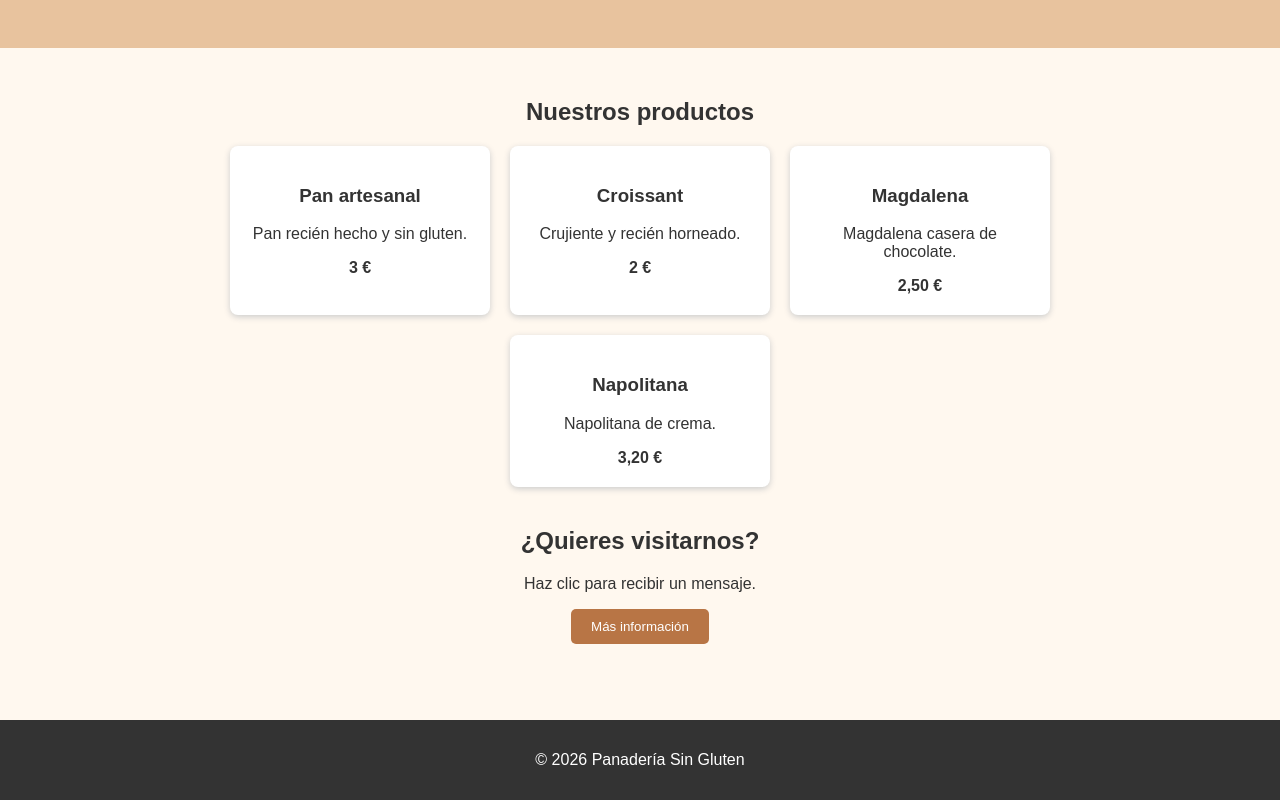
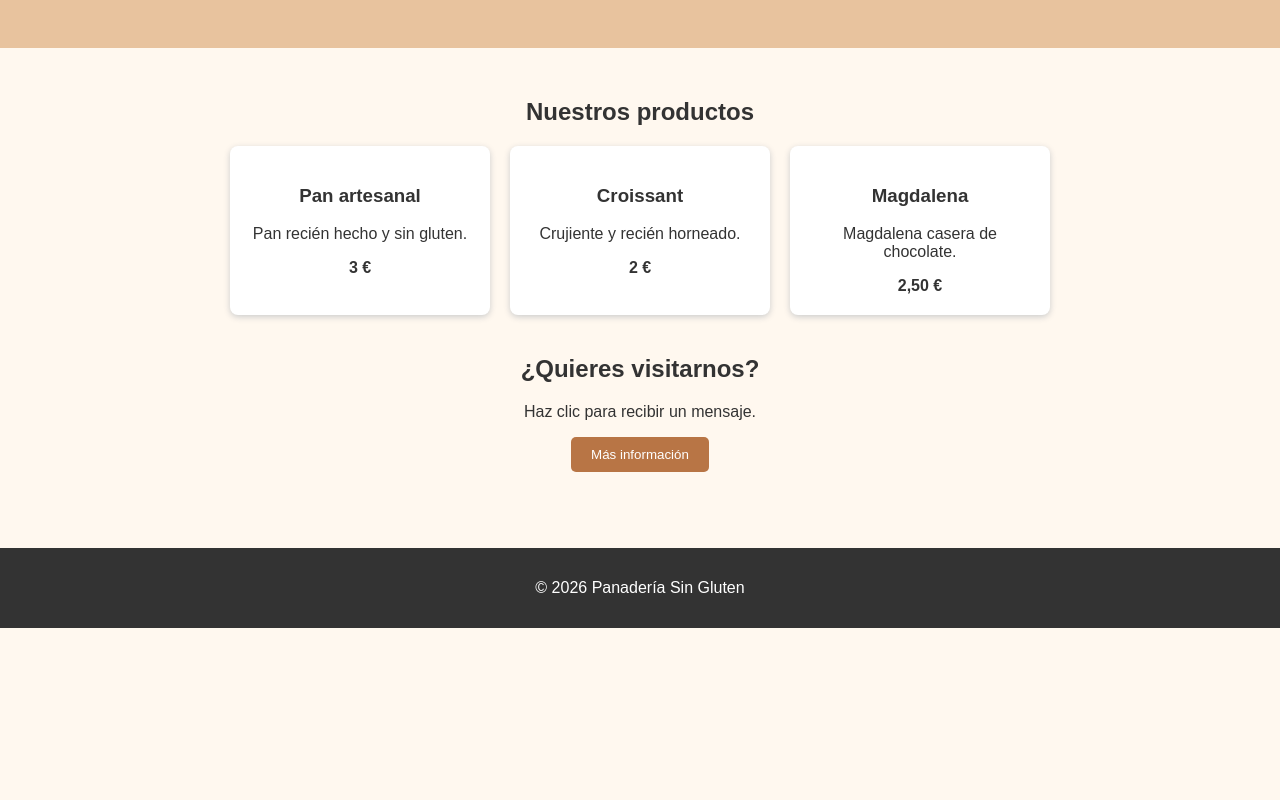
Before and after one commit to Nur-L/proyecto_ud1_lamazares_guerreiro, a plain HTML site: page index.html in a window 1280 px wide. Shown: the part 109-909 px from the top of the page. After the commit the page ends 800 px from the top, so only its background shows below. Drawn offline with Linux system fonts and the light colour scheme; a script that the page names is missing.

Commit message:
Recuperar versión anterior index.html con restore

```diff
--- a/index.html
+++ b/index.html
@@ -35,12 +35,6 @@
                     <p>Magdalena casera de chocolate.</p>
                     <strong>2,50 €</strong>
                 </article>
-
-                <article>
-                    <h3>Napolitana</h3>
-                    <p>Napolitana de crema.</p>
-                    <strong>3,20 €</strong>
-                </article>
             </div>
         </section>
 
```
